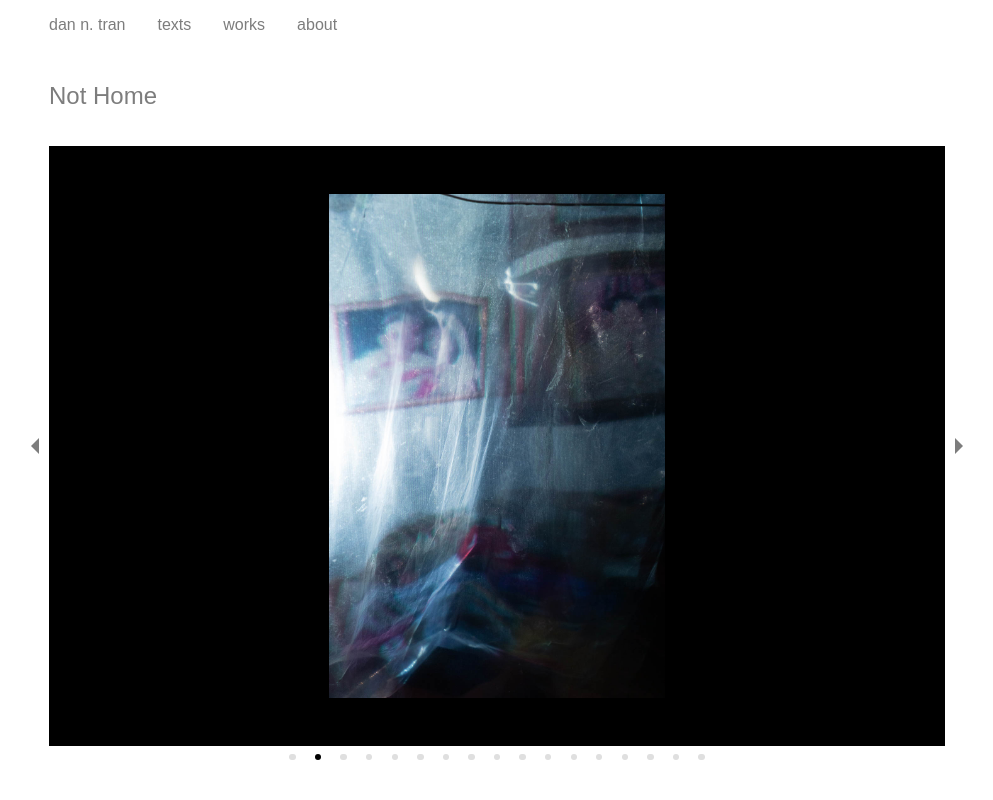
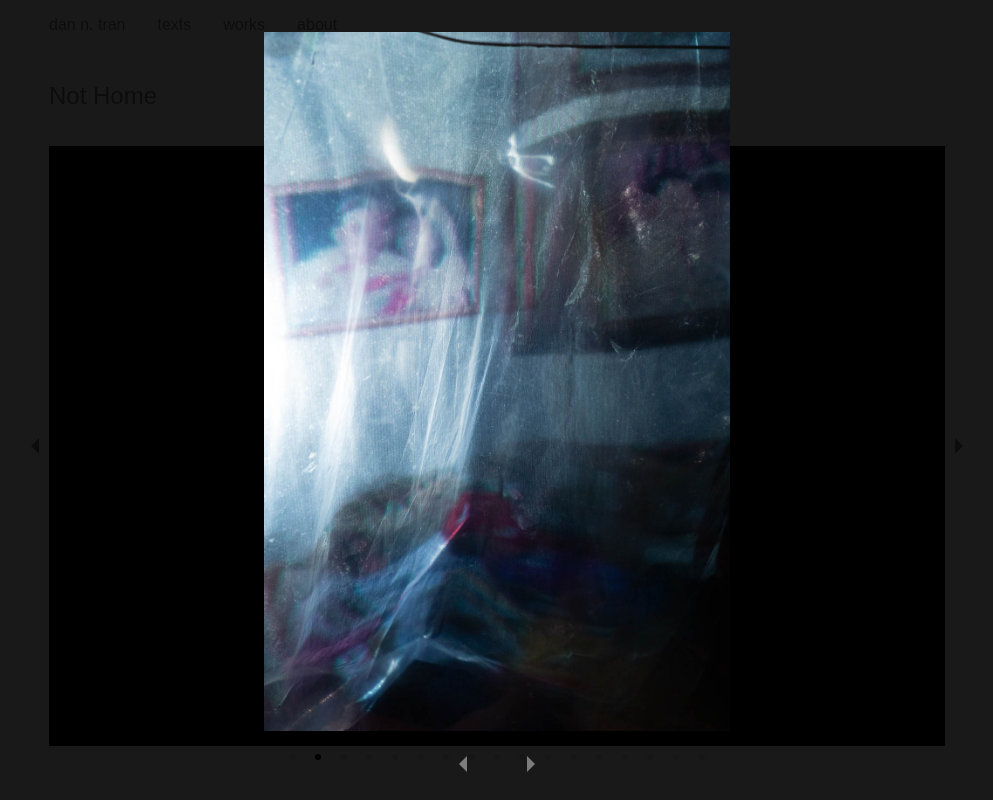
Before and after one commit to picasdan9/studio-website, a Next.js app: page /works/not-home in a window 1280 px wide. Both pictures are taken after a click on the button 1102 px from the left and 446 px from the top of the page. Shown: the top 800 px of the page, without its empty margins (143-1136 px from the left). Built offline with nearby package versions, Linux system fonts and the light colour scheme.

Commit message:
Implement ImageSliderOverlay

```diff
--- a/components/ImageSlider/ImageSlider.tsx
+++ b/components/ImageSlider/ImageSlider.tsx
@@ -1,54 +1,28 @@
 import { useState } from 'react';
-
-import styles from './ImageSliderStyles.module.css';
+import ImageSliderContainer from './ImageSliderContainer';
+import ImageSliderOverlay from './ImageSliderOverlay';
 
 const ImageSlider: React.FC<{ imgUrlList: string[] }> = ({ imgUrlList }) => {
   const [curIdx, setCurIdx] = useState<number>(0);
-
-  function computeImgClassName(idx: number): string {
-    return styles['img'] + (idx === curIdx ? ' ' + styles['active'] : '');
-  }
-
-  function computeBtnControllerClassName(idx: number): string {
-    return (
-      styles['button-controller'] +
-      (idx === curIdx ? ' ' + styles['active'] : '')
-    );
-  }
+  const [isOverlayOn, setIsOverlayOn] = useState<boolean>(false);
 
   return (
-    <div className={styles['image-slider-container']}>
-      <div className={styles['image-slider-display']}>
-        <button
-          disabled={curIdx <= 0}
-          onClick={() => setCurIdx(curIdx - 1)}
-          className={styles['button-decrement']}
-        >
-          <div />
-        </button>
-        <div className={styles['slide']}>
-          {imgUrlList.map((imgUrl, idx) => (
-            <img key={idx} src={imgUrl} className={computeImgClassName(idx)} />
-          ))}
-        </div>
-        <button
-          disabled={curIdx >= imgUrlList.length - 1}
-          onClick={() => setCurIdx(curIdx + 1)}
-          className={styles['button-increment']}
-        >
-          <div />
-        </button>
-      </div>
-      <div className={styles['image-slider-controller']}>
-        {imgUrlList.map((_, idx) => (
-          <button
-            key={idx}
-            className={computeBtnControllerClassName(idx)}
-            onClick={() => setCurIdx(idx)}
-          />
-        ))}
-      </div>
-    </div>
+    <>
+      <ImageSliderOverlay
+        imgUrlList={imgUrlList}
+        curIdx={curIdx}
+        setCurIdx={setCurIdx}
+        isOverlayOn={isOverlayOn}
+        setIsOverlayOn={setIsOverlayOn}
+      />
+      <ImageSliderContainer
+        imgUrlList={imgUrlList}
+        curIdx={curIdx}
+        setCurIdx={setCurIdx}
+        isOverlayOn={isOverlayOn}
+        setIsOverlayOn={setIsOverlayOn}
+      />
+    </>
   );
 };
 
--- /dev/null
+++ b/components/ImageSlider/ImageSliderContainer.tsx
@@ -0,0 +1,63 @@
+import { Dispatch, SetStateAction } from 'react';
+
+import styles from './ImageSliderStyles.module.css';
+
+const ImageSliderContainer: React.FC<{
+  imgUrlList: string[];
+  curIdx: number;
+  setCurIdx: Dispatch<SetStateAction<number>>;
+  isOverlayOn: boolean;
+  setIsOverlayOn: Dispatch<SetStateAction<boolean>>;
+}> = ({ imgUrlList, curIdx, setCurIdx, isOverlayOn, setIsOverlayOn }) => {
+  const computeImgClassName = (idx: number): string =>
+    styles['img'] + (idx === curIdx ? ' ' + styles['active'] : '');
+  const computeBtnControllerClassName = (idx: number): string =>
+    styles['button-controller'] +
+    (idx === curIdx ? ' ' + styles['active'] : '');
+
+  return (
+    <div
+      className={styles['image-slider-container']}
+      onClick={() => {
+        console.log('clicked');
+        console.log(isOverlayOn);
+        !isOverlayOn && setIsOverlayOn(true);
+      }}
+    >
+      <div className={styles['image-slider-display']}>
+        <button
+          disabled={curIdx <= 0}
+          onClick={() => curIdx > 0 && setCurIdx(curIdx - 1)}
+          className={styles['button-decrement']}
+        >
+          <div />
+        </button>
+        <div className={styles['slide']}>
+          {imgUrlList.map((imgUrl, idx) => (
+            <img key={idx} src={imgUrl} className={computeImgClassName(idx)} />
+          ))}
+        </div>
+        <button
+          disabled={curIdx >= imgUrlList.length - 1}
+          onClick={() =>
+            curIdx < imgUrlList.length - 1 && setCurIdx(curIdx + 1)
+          }
+          className={styles['button-increment']}
+        >
+          <div />
+        </button>
+      </div>
+      <div className={styles['image-slider-controller']}>
+        {imgUrlList.map((_, idx) => (
+          <button
+            key={idx}
+            className={computeBtnControllerClassName(idx)}
+            onClick={() => setCurIdx(idx)}
+          />
+        ))}
+      </div>
+    </div>
+  );
+};
+
+export default ImageSliderContainer;
--- /dev/null
+++ b/components/ImageSlider/ImageSliderOverlay.tsx
@@ -0,0 +1,58 @@
+import { Dispatch, SetStateAction } from 'react';
+
+import styles from './ImageSliderStyles.module.css';
+
+const ImageSliderOverlay: React.FC<{
+  imgUrlList: string[];
+  curIdx: number;
+  setCurIdx: Dispatch<SetStateAction<number>>;
+  isOverlayOn: boolean;
+  setIsOverlayOn: Dispatch<SetStateAction<boolean>>;
+}> = ({ imgUrlList, curIdx, setCurIdx, isOverlayOn, setIsOverlayOn }) => {
+  const computeOverlayBgClassName = () =>
+    styles['overlay-background'] + (isOverlayOn ? ' ' + styles['active'] : '');
+  const computeImgClassName = (idx: number): string =>
+    styles['img'] + (idx === curIdx ? ' ' + styles['active'] : '');
+
+  return (
+    <div
+      className={computeOverlayBgClassName()}
+      onClick={() => isOverlayOn && setIsOverlayOn(false)}
+    >
+      <div className={styles['overlay-content']}>
+        <div
+          className={styles['slide-fullscreen']}
+          onClick={(evt) => evt.stopPropagation()}
+        >
+          {imgUrlList.map((imgUrl, idx) => (
+            <img key={idx} src={imgUrl} className={computeImgClassName(idx)} />
+          ))}
+        </div>
+        <div className={styles['overlay-buttons-container']}>
+          <button
+            disabled={curIdx <= 0}
+            onClick={(evt) => {
+              evt.stopPropagation();
+              if (curIdx > 0) setCurIdx(curIdx - 1);
+            }}
+            className={styles['button-decrement']}
+          >
+            <div />
+          </button>
+          <button
+            disabled={curIdx >= imgUrlList.length - 1}
+            onClick={(evt) => {
+              evt.stopPropagation();
+              if (curIdx < imgUrlList.length - 1) setCurIdx(curIdx + 1);
+            }}
+            className={styles['button-increment']}
+          >
+            <div />
+          </button>
+        </div>
+      </div>
+    </div>
+  );
+};
+
+export default ImageSliderOverlay;
--- a/components/ImageSlider/ImageSliderStyles.module.css
+++ b/components/ImageSlider/ImageSliderStyles.module.css
@@ -78,3 +78,43 @@
 .button-controller.active {
   background-color: black;
 }
+
+.overlay-background {
+  height: 0;
+  width: 100%;
+  position: fixed;
+  z-index: 1;
+  top: 0;
+  left: 0;
+  background-color: rgba(0, 0, 0, 0.9);
+  overflow-x: hidden;
+  opacity: 0;
+  transition: opacity 0.5s ease-in;
+}
+
+.overlay-background.active {
+  height: 100%;
+  opacity: 1;
+}
+
+.overlay-content {
+  height: 100%;
+  display: flex;
+  flex-direction: column;
+  padding: 2rem;
+}
+
+.slide-fullscreen {
+  height: 95%;
+}
+
+.slide-fullscreen .img {
+  padding: 0;
+}
+
+.overlay-buttons-container {
+  height: 5%;
+  display: flex;
+  justify-content: center;
+  padding-top: 1.5rem;
+}
--- a/lib/api.ts
+++ b/lib/api.ts
@@ -67,13 +67,8 @@ export function getPostBySlug(cat: 'texts' | 'works', slug: string): Post {
   return post;
 }
 
-function getLatestYear(year: string): number {
-  const split = year.split('-');
-  return parseInt(split[split.length - 1]);
-}
-
 function metadataComparator(a: Metadata, b: Metadata): number {
-  return getLatestYear(b.year) - getLatestYear(a.year);
+  return b.year - a.year;
 }
 
 function isImageFile(filename: string): boolean {
--- a/lib/models.ts
+++ b/lib/models.ts
@@ -13,7 +13,7 @@ export interface Post {
 export interface Metadata {
   slug: string;
   title: string;
-  year: string;
+  year: number;
   type: string;
   url?: string;
   externalSiteName?: string;
```
Also changed, not shown: _texts/bed-italy-renaissance.md (+1 -1 lines).
